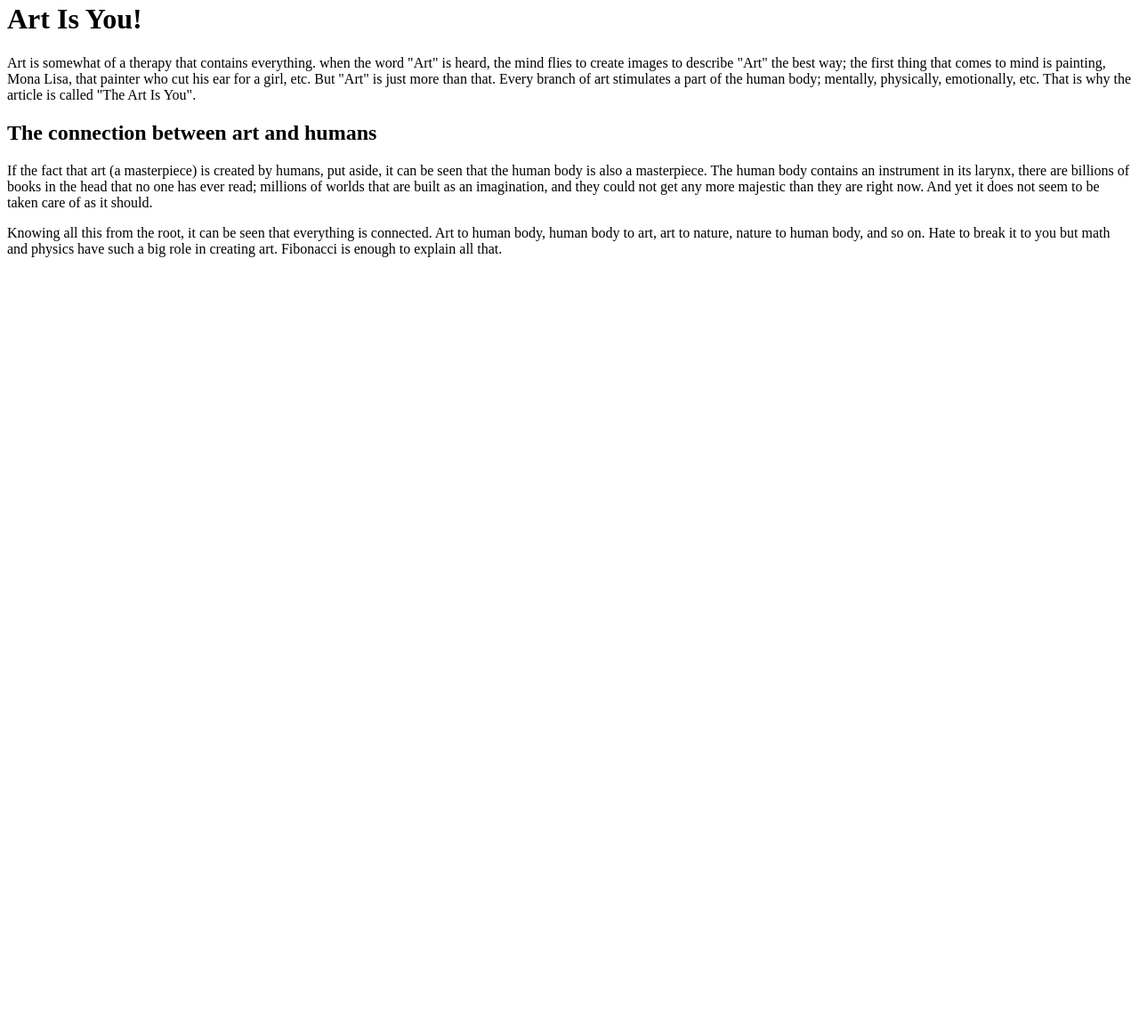
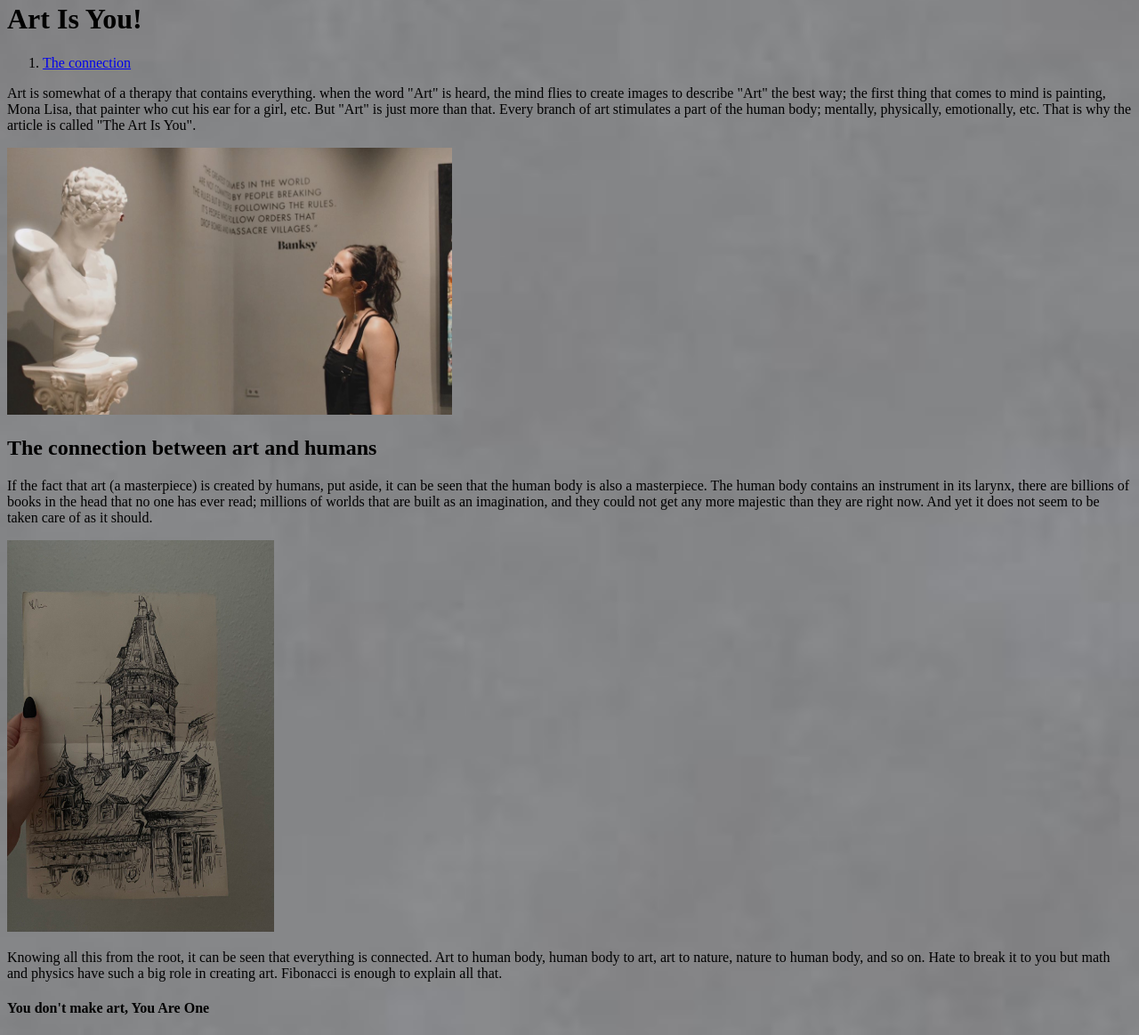
Before and after one commit to melina-mn/new-git, a plain HTML site: page index.html in a window 1280 px wide. Shown: the part 18-1181 px from the top of the page at 89% size. Before the commit the page ends 800 px from the top, so only its background shows below. Drawn offline with Linux system fonts and the light colour scheme.

Commit message:
initial commit

```diff
--- a/index.html
+++ b/index.html
@@ -3,11 +3,21 @@
 <head>
     <meta charset="UTF-8">
     <meta name="viewport" content="width=device-width, initial-scale=1.0">
-    <title>you are art</title>
+    <title>You are art</title>
+    <link rel="stylesheet" href="styles/index.css">
 </head>
+
 <body>
-    <h1>Art Is You!</h1>
-    <p>Art is somewhat of a therapy that contains everything.
+    <header>
+        <h1>Art Is You!</h1>
+        <nav>
+<ol><li><a href="#h2-paragraph">The connection</a></li></ol>
+        </nav>
+
+    </header>
+    <main>
+        <section>
+    <p class="explain">Art is somewhat of a therapy that contains everything.
         when the word "Art" is heard, the mind flies to create
         images to describe "Art" the best way; the first thing that
         comes to mind is painting, Mona Lisa, that painter who
@@ -15,9 +25,12 @@
         Every branch of art stimulates a part of the human body;
         mentally, physically, emotionally, etc. That is why the article
         is called "The Art Is You".
-    </p>
+    </p><img src="images/IMG_3499.JPG" alt="stare" width="500cm" height="300cm" title="museum">
+<!--take a sneak peek of my face, hihi-->
+</section>
+<section id="h2-paragraph">
     <h2>The connection between art and humans</h2>
-    <p>If the fact that art (a masterpiece) is created by
+    <p class="humans">If the fact that art (a masterpiece) is created by
         humans, put aside, it can be seen that the human
         body is also a masterpiece. The human body contains
         an instrument in its larynx, there are billions of books
@@ -25,10 +38,19 @@
         that are built as an imagination, and they could not get
         any more majestic than they are right now. And yet it does
         not seem to be taken care of as it should.</p>
-        <p>Knowing all this from the root, it can be seen that everything
+        <img src="images/mmm.jpg" alt="painting" width="300cm" height="440cm" title="paintin on paper">
+        <!--The art is drawn by myself-->
+    </section>
+        <section>
+        <p class="intro">Knowing all this from the root, it can be seen that everything
             is connected. Art to human body, human body to art,
             art to nature, nature to human body, and so on. Hate
             to break it to you but math and physics have such a
             big role in creating art. Fibonacci is enough to explain all that.</p>
-</body>
+        </section>
+    </main>
+        <footer>
+            <h4>You don't make art, You Are One</h4>
+        </footer>
+        </body>
 </html>
--- a/styles/index.css
+++ b/styles/index.css
@@ -0,0 +1,7 @@
+body{
+    background-image: url(../images/e629cceed8c27bf778159f43ce8d200d.jpg);
+background-repeat: no-repeat;
+background-attachment: fixed;
+background-position: center;
+background-size: cover;
+}
```
Also changed, not shown: images/IMG_1637.PNG (added), images/IMG_3499.JPG (added), images/e629cceed8c27bf778159f43ce8d200d.jpg (added), images/mmm.jpg (added), navigation.html (added).
